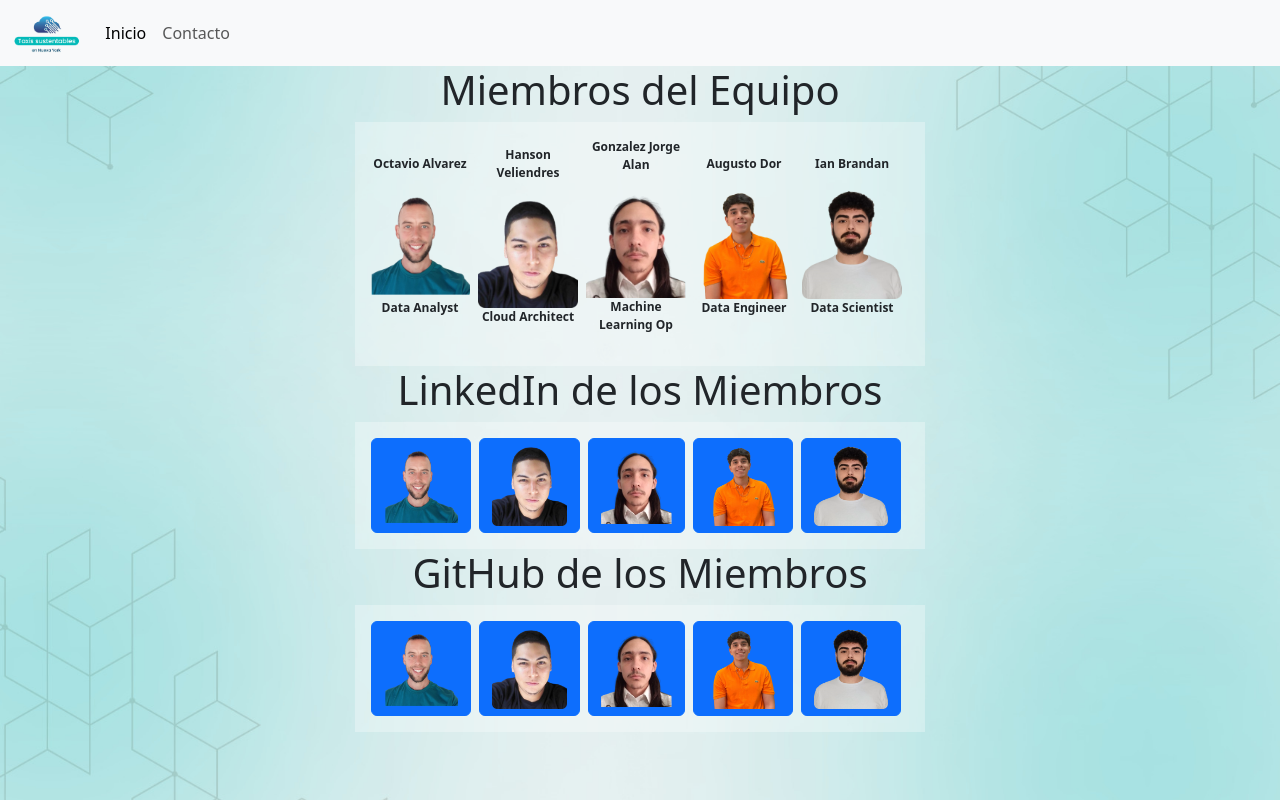
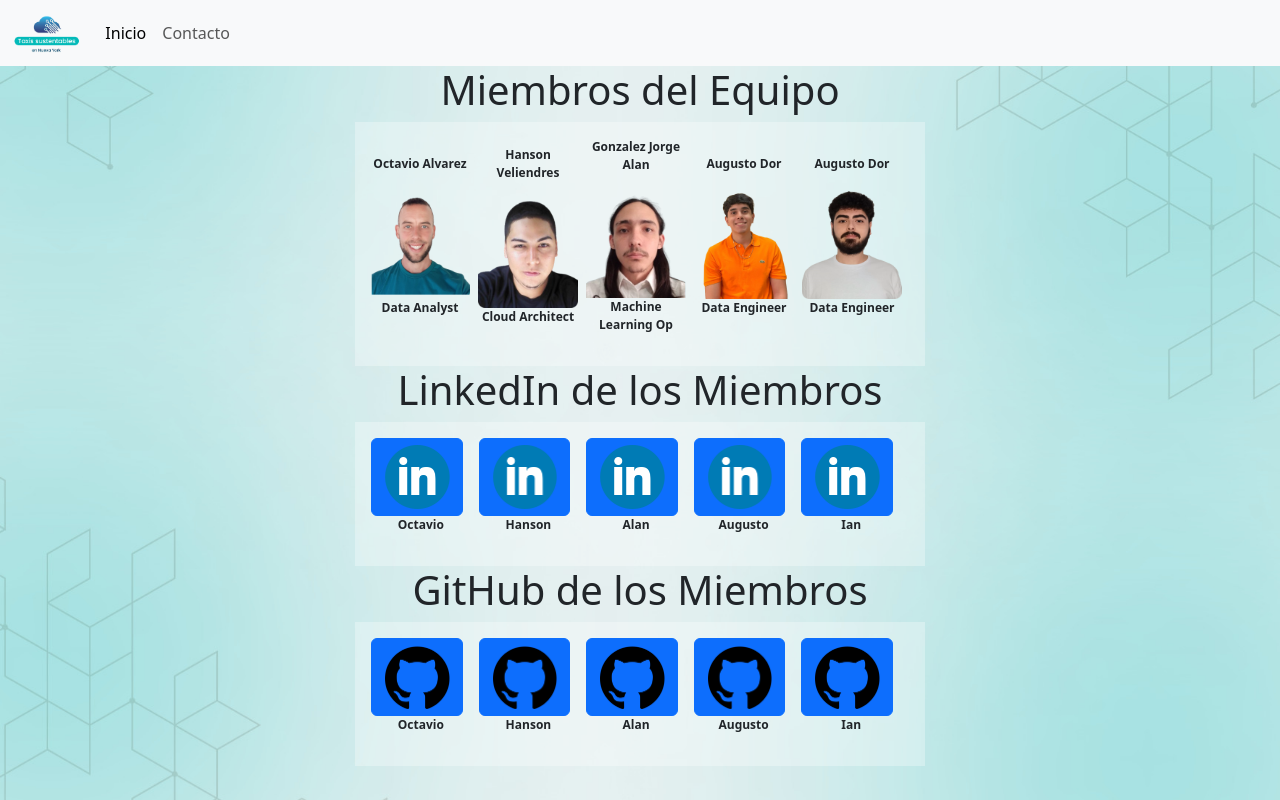
Before and after one commit to hansonvel96/PF_GROUP_03_NYC_TAXIS, a Flask app: page /Contacto in a window 1280 px wide. Run offline with Flask 3, Linux system fonts and the light colour scheme; parts of the project's set-up code (start-up, migrations or seed data) failed here and were passed over.

Commit message:
Ultimos cambios a la pagina
Cambie la pagina

```diff
--- a/aplicaciones/templates/contacto.html
+++ b/aplicaciones/templates/contacto.html
@@ -37,11 +37,12 @@
                     <p style="font-size: 12px; font-weight: bold;">Data Engineer</p>
                 </div>
 
+
                 <div class="text-center me-2">
-                    <p style="font-size: 12px; font-weight: bold;">Ian Brandan</p>
+                    <p style="font-size: 12px; font-weight: bold;">Augusto Dor</p>
                     <img src="https://github.com/hansonvel96/PF_GROUP_03_NYC_TAXIS/blob/Alan-Gonz%C3%A1lez/aplicaciones/templates/images/Ian.png?raw=true"
                          alt="Imagen" class="img-fluid team-img">
-                    <p style="font-size: 12px; font-weight: bold;">Data Scientist</p>
+                    <p style="font-size: 12px; font-weight: bold;">Data Engineer</p>
                 </div>
             </div>
         </div>
@@ -62,30 +63,45 @@
     <div class="container">
         <div class="row justify-content-center">
             <div class="col-10 col-md-8 col-lg-6 p-3 d-flex justify-content-center" style="background-color: rgba(255, 255, 255, 0.3);">
-                <button type="button" class="btn btn-primary me-2" onclick="window.open('https://github.com/OctavioAlvarez1', '_blank');">
-                    <img src="https://github.com/hansonvel96/PF_GROUP_03_NYC_TAXIS/blob/Alan-Gonz%C3%A1lez/aplicaciones/templates/images/Octavio.png?raw=true"
+                <div class="text-center me-2">
+                    <button type="button" class="btn btn-primary me-2" onclick="window.open('https://www.linkedin.com/in/octavio-alvarez-6a229b223/', '_blank');">
+                        <img src="https://github.com/hansonvel96/PF_GROUP_03_NYC_TAXIS/blob/Alan-Gonz%C3%A1lez/aplicaciones/templates/images/LinkenIn.png?raw=true"
                              alt="Imagen" class="img-fluid">
                     </button>
+                    <p style="font-size: 12px; font-weight: bold;">Octavio</p>
+                </div>
 
-                <button type="button" class="btn btn-primary me-2" onclick="window.open('https://github.com/hansonvel96', '_blank');">
-                    <img src="https://github.com/hansonvel96/PF_GROUP_03_NYC_TAXIS/blob/Alan-Gonz%C3%A1lez/aplicaciones/templates/images/Hanson.png?raw=true"
+                <div class="text-center me-2">
+                    <button type="button" class="btn btn-primary me-2" onclick="window.open('https://www.linkedin.com/in/hansonvel/', '_blank');">
+                        <img src="https://github.com/hansonvel96/PF_GROUP_03_NYC_TAXIS/blob/Alan-Gonz%C3%A1lez/aplicaciones/templates/images/LinkenIn.png?raw=true"
                              alt="Imagen" class="img-fluid">
                     </button>
+                    <p style="font-size: 12px; font-weight: bold;">Hanson</p>
+                </div>
 
-                <button type="button" class="btn btn-primary me-2" onclick="window.open('https://github.com/Dictako', '_blank');">
-                    <img src="https://github.com/hansonvel96/PF_GROUP_03_NYC_TAXIS/blob/Alan-Gonz%C3%A1lez/aplicaciones/templates/images/alan.png?raw=true"
+                <div class="text-center me-2">
+                    <button type="button" class="btn btn-primary me-2" onclick="window.open('https://www.linkedin.com/in/alan-gonzalez-466b27208/', '_blank');">
+                        <img src="https://github.com/hansonvel96/PF_GROUP_03_NYC_TAXIS/blob/Alan-Gonz%C3%A1lez/aplicaciones/templates/images/LinkenIn.png?raw=true"
                              alt="Imagen" class="img-fluid">
                     </button>
+                    <p style="font-size: 12px; font-weight: bold;">Alan</p>
+                </div>
 
-                <button type="button" class="btn btn-primary me-2" onclick="window.open('https://github.com/AugustoDor', '_blank');">
-                    <img src="https://github.com/hansonvel96/PF_GROUP_03_NYC_TAXIS/blob/Alan-Gonz%C3%A1lez/aplicaciones/templates/images/Augusto.png?raw=true"
+                <div class="text-center me-2">
+                    <button type="button" class="btn btn-primary me-2" onclick="window.open('https://www.linkedin.com/in/augusto-dor', '_blank');">
+                        <img src="https://github.com/hansonvel96/PF_GROUP_03_NYC_TAXIS/blob/Alan-Gonz%C3%A1lez/aplicaciones/templates/images/LinkenIn.png?raw=true"
                              alt="Imagen" class="img-fluid">
                     </button>
+                    <p style="font-size: 12px; font-weight: bold;">Augusto</p>
+                </div>
 
-                <button type="button" class="btn btn-primary me-2" onclick="window.open('https://github.com/LukitaPeola', '_blank');">
-                    <img src="https://github.com/hansonvel96/PF_GROUP_03_NYC_TAXIS/blob/Alan-Gonz%C3%A1lez/aplicaciones/templates/images/Ian.png?raw=true"
+                <div class="text-center me-2">
+                    <button type="button" class="btn btn-primary me-2" onclick="window.open('https://www.linkedin.com/in/ian-brandan-a497882a5/', '_blank');">
+                        <img src="https://github.com/hansonvel96/PF_GROUP_03_NYC_TAXIS/blob/Alan-Gonz%C3%A1lez/aplicaciones/templates/images/LinkenIn.png?raw=true"
                              alt="Imagen" class="img-fluid">
                     </button>
+                    <p style="font-size: 12px; font-weight: bold;">Ian</p>
+                </div>
             </div>
         </div>
     </div>
@@ -99,30 +115,45 @@
     <div class="container">
         <div class="row justify-content-center">
             <div class="col-10 col-md-8 col-lg-6 p-3 d-flex justify-content-center" style="background-color: rgba(255, 255, 255, 0.3);">
+                <div class="text-center me-2">
                     <button type="button" class="btn btn-primary me-2" onclick="window.open('https://github.com/OctavioAlvarez1', '_blank');">
-                    <img src="https://github.com/hansonvel96/PF_GROUP_03_NYC_TAXIS/blob/Alan-Gonz%C3%A1lez/aplicaciones/templates/images/Octavio.png?raw=true"
+                        <img src="https://github.com/hansonvel96/PF_GROUP_03_NYC_TAXIS/blob/Alan-Gonz%C3%A1lez/aplicaciones/templates/images/GitHub.png?raw=true"
                              alt="Imagen" class="img-fluid">
                     </button>
+                    <p style="font-size: 12px; font-weight: bold;">Octavio</p>
+                </div>
 
+                <div class="text-center me-2">
                     <button type="button" class="btn btn-primary me-2" onclick="window.open('https://github.com/hansonvel96', '_blank');">
-                    <img src="https://github.com/hansonvel96/PF_GROUP_03_NYC_TAXIS/blob/Alan-Gonz%C3%A1lez/aplicaciones/templates/images/Hanson.png?raw=true"
+                        <img src="https://github.com/hansonvel96/PF_GROUP_03_NYC_TAXIS/blob/Alan-Gonz%C3%A1lez/aplicaciones/templates/images/GitHub.png?raw=true"
                              alt="Imagen" class="img-fluid">
                     </button>
+                    <p style="font-size: 12px; font-weight: bold;">Hanson</p>
+                </div>
 
+                <div class="text-center me-2">
                     <button type="button" class="btn btn-primary me-2" onclick="window.open('https://github.com/Dictako', '_blank');">
-                    <img src="https://github.com/hansonvel96/PF_GROUP_03_NYC_TAXIS/blob/Alan-Gonz%C3%A1lez/aplicaciones/templates/images/alan.png?raw=true"
+                        <img src="https://github.com/hansonvel96/PF_GROUP_03_NYC_TAXIS/blob/Alan-Gonz%C3%A1lez/aplicaciones/templates/images/GitHub.png?raw=true"
                              alt="Imagen" class="img-fluid">
                     </button>
+                    <p style="font-size: 12px; font-weight: bold;">Alan</p>
+                </div>
 
+                <div class="text-center me-2">
                     <button type="button" class="btn btn-primary me-2" onclick="window.open('https://github.com/AugustoDor', '_blank');">
-                    <img src="https://github.com/hansonvel96/PF_GROUP_03_NYC_TAXIS/blob/Alan-Gonz%C3%A1lez/aplicaciones/templates/images/Augusto.png?raw=true"
+                        <img src="https://github.com/hansonvel96/PF_GROUP_03_NYC_TAXIS/blob/Alan-Gonz%C3%A1lez/aplicaciones/templates/images/GitHub.png?raw=true"
                              alt="Imagen" class="img-fluid">
                     </button>
+                    <p style="font-size: 12px; font-weight: bold;">Augusto</p>
+                </div>
 
+                <div class="text-center me-2">
                     <button type="button" class="btn btn-primary me-2" onclick="window.open('https://github.com/LukitaPeola', '_blank');">
-                    <img src="https://github.com/hansonvel96/PF_GROUP_03_NYC_TAXIS/blob/Alan-Gonz%C3%A1lez/aplicaciones/templates/images/Ian.png?raw=true"
+                        <img src="https://github.com/hansonvel96/PF_GROUP_03_NYC_TAXIS/blob/Alan-Gonz%C3%A1lez/aplicaciones/templates/images/GitHub.png?raw=true"
                              alt="Imagen" class="img-fluid">
                     </button>
+                    <p style="font-size: 12px; font-weight: bold;">Ian</p>
+                </div>
             </div>
         </div>
     </div>
```
Lines whose indentation alone changed are shown as unchanged.
